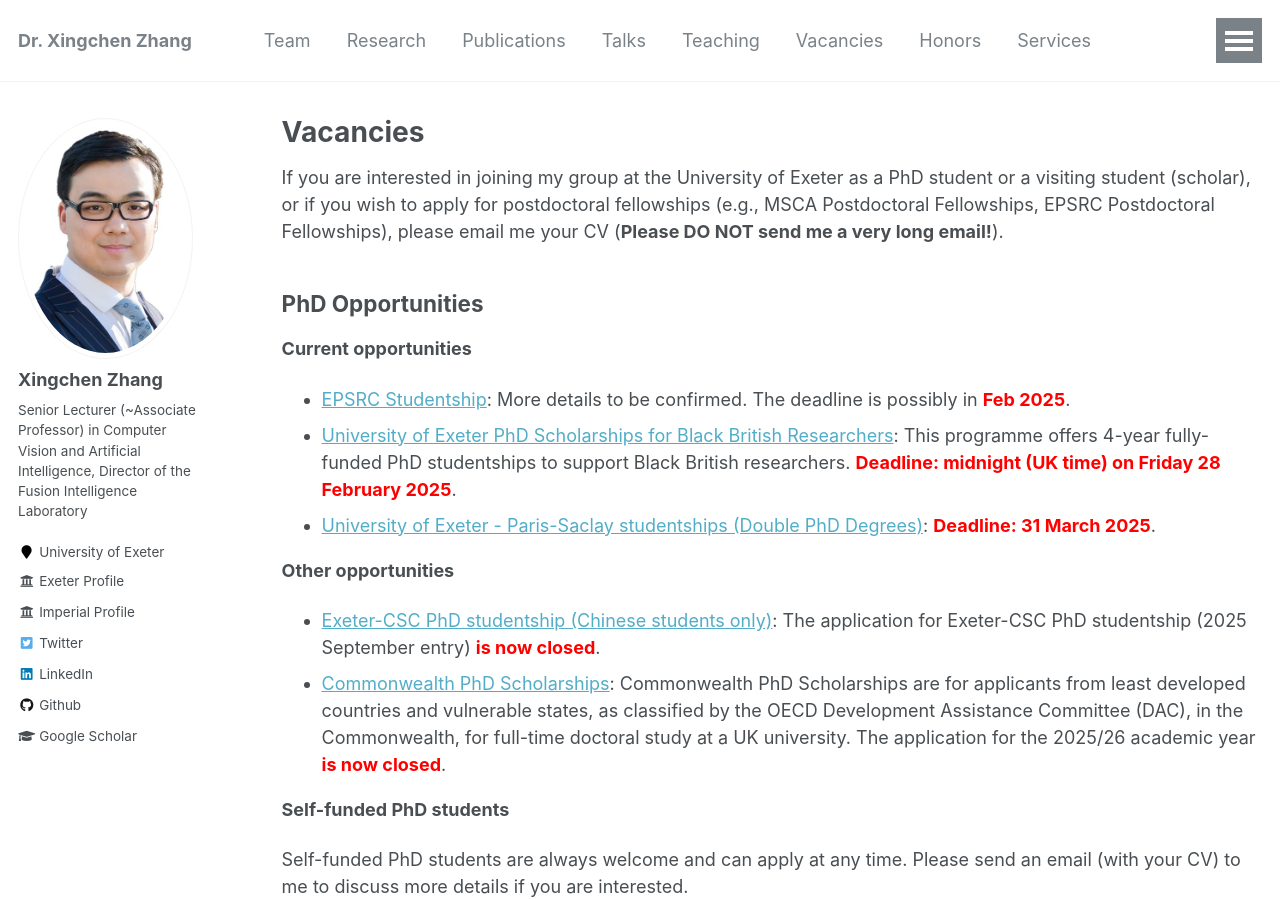
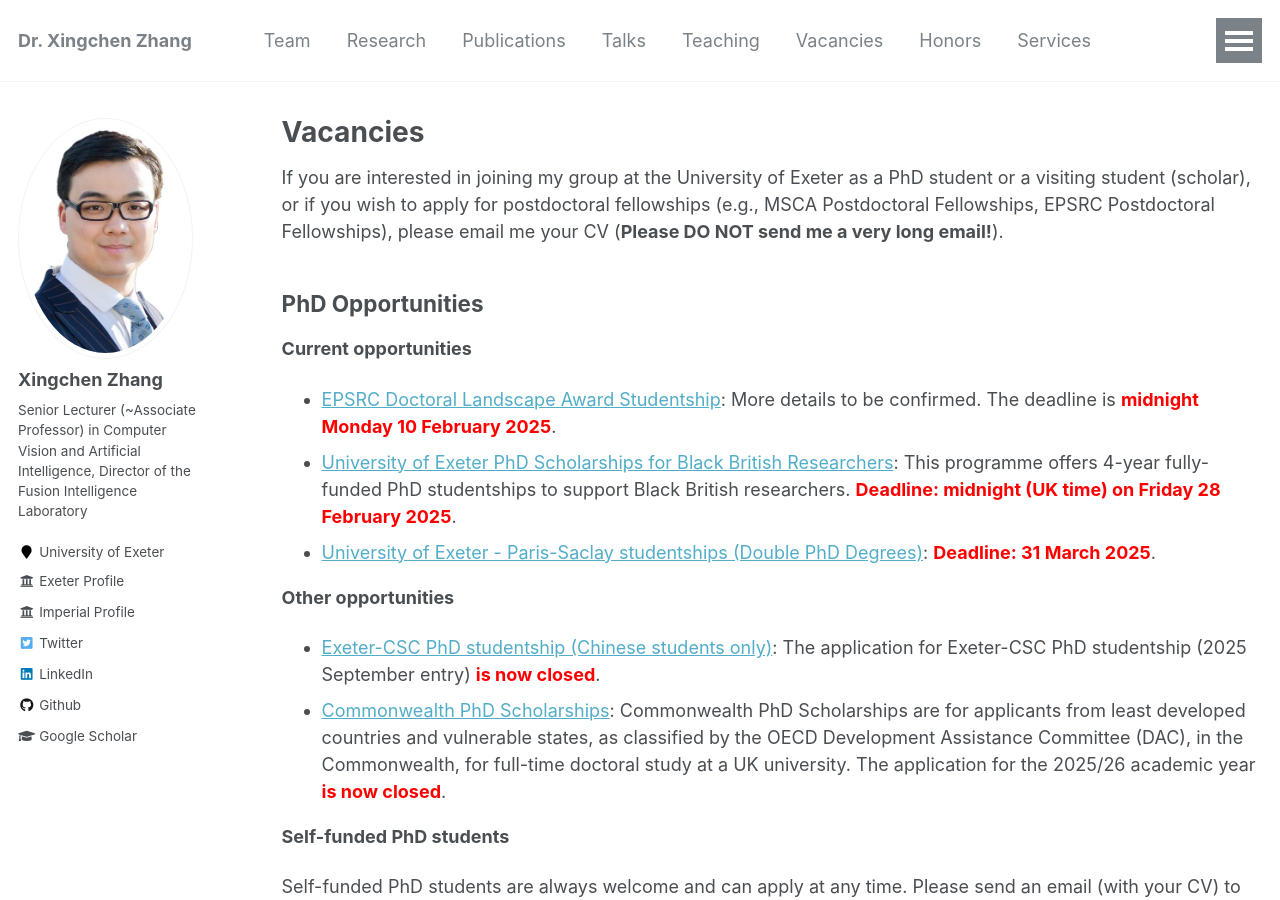
Before and after one commit to xingchenzhang/xingchenzhang.github.io, a Jekyll site: the page built from _pages/vacancies.md, in a window 1280 px wide and 900 px high. Built offline with Jekyll 4.4.1, drawn with Linux system fonts in a browser that asks for light colours.

Commit message:
update vacancies

```diff
--- a/_pages/vacancies.md
+++ b/_pages/vacancies.md
@@ -13,7 +13,7 @@ PhD Opportunities
 
 **Current opportunities**
 
-- [EPSRC Studentship](https://www.exeter.ac.uk/study/pg-research/funding/phdfunding/epsrc-dla-studentships/): More details to be confirmed. The deadline is possibly in <span style="color: red;">**Feb 2025**</span>.
+- [EPSRC Doctoral Landscape Award Studentship](https://www.exeter.ac.uk/study/pg-research/funding/phdfunding/epsrc-dla-studentships/): More details to be confirmed. The deadline is  <span style="color: red;">**midnight Monday 10 February 2025**</span>.
 - [University of Exeter PhD Scholarships for Black British Researchers](https://www.exeter.ac.uk/study/pg-research/funding/phdfunding/black-british/): This programme offers 4-year fully-funded PhD studentships to support Black British researchers. <span style="color: red;">**Deadline: midnight (UK time) on Friday 28 February 2025**</span>.
 - [University of Exeter - Paris-Saclay studentships (Double PhD Degrees)](https://www.exeter.ac.uk/study/pg-research/funding/phdfunding/paris-saclay/): <span style="color: red;">**Deadline: 31 March 2025**</span>.
 
```
